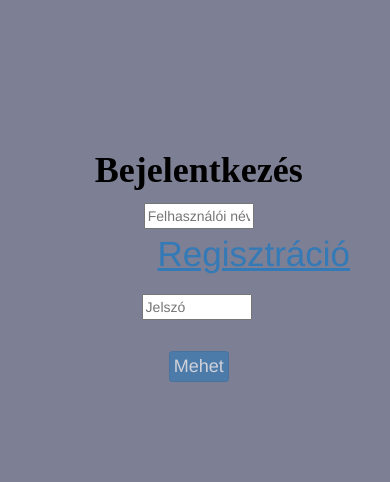
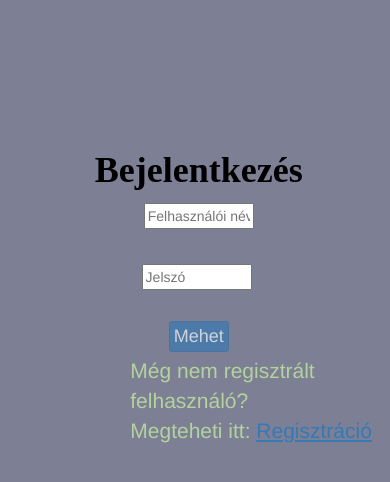
Before and after one commit to afromokus/forumEles, a PHP site: page / in a window 390 px wide. Shown: the top 482 px of the page. Run offline with PHP 8.4, Linux system fonts and the light colour scheme.

Commit message:
Regisztráció gombok megfelelő megjelenítése három képernyőszélességnek megfelelően

```diff
--- a/3DLabCasc.css
+++ b/3DLabCasc.css
@@ -85,6 +85,16 @@ h1
     text-decoration: underline;
 }
 
+#regGombKozep
+{
+    display: none;
+}
+
+.linkTaroloMini
+{
+    display: none;
+}
+
 @media (max-width: 1080px)
 {
     .jumbotron
@@ -149,4 +159,50 @@ h1
         content: '\A';
     }
 
+    #regGomb
+    {
+       display: none;
+    }
+
+    .linkTaroloKozep
+    {
+        display: inline;
+        position: relative;
+        top: 8px;
+        padding: 2%;
+    }
+
+    #regGombKozep
+    {
+        display: inline;
+        font-size: 150%;
+        text-decoration: underline;
+    }
 }
+
+@media (max-width: 720px)
+{
+    #regGombKozep
+    {
+        display: none;
+    }
+
+    .linkTaroloKozep
+    {
+        display: none;
+    }
+
+    .linkTaroloMini
+    {
+        display: block;
+        font-size: 150%;
+        text-align: left;
+        padding-left: 115px;
+        color: rgb(180,210,157);
+    }
+
+    #regGombMini
+    {
+        text-decoration: underline;
+    }
+}
--- a/index.php
+++ b/index.php
@@ -37,8 +37,23 @@ and open the template in the editor.
                         <span id="hibaJelszo" class="hibaVisszaJelzes">
                         </span>
                         <br>
+                        <div class="linkTaroloKozep">
+                            <a id="regGombKozep" href="regisztracio.php" tabindex="4">
+                                Regisztráció
+                            </a>
+                        </div>
                         <input id="gombMehet" type="submit" class="btn btn-sm btn-primary" value="Mehet"
                                    disabled="disabled">
+                        <div class="linkTaroloMini">
+                            Még nem regisztrált
+                            <br>
+                            felhasználó?
+                            <br>
+                            Megteheti itt:
+                            <a id="regGombMini" href="regisztracio.php" tabindex="4">
+                                Regisztráció
+                            </a>
+                        </div>
                     </div>
                 </form>
             </div>
--- a/nbproject/private/private.xml
+++ b/nbproject/private/private.xml
@@ -2,9 +2,6 @@
 <project-private xmlns="http://www.netbeans.org/ns/project-private/1">
     <editor-bookmarks xmlns="http://www.netbeans.org/ns/editor-bookmarks/2" lastBookmarkId="0"/>
     <open-files xmlns="http://www.netbeans.org/ns/projectui-open-files/2">
-        <group>
-            <file>file:/J:/htdocs/forumOldal/3DLabCasc.css</file>
-            <file>file:/J:/htdocs/forumOldal/index.php</file>
-        </group>
+        <group/>
     </open-files>
 </project-private>
```
